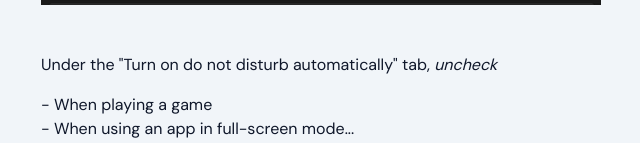
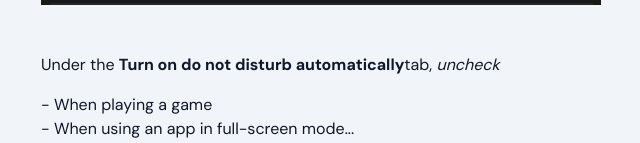
Before and after one commit to AedanG1/Palia-Scheduler, a Next.js app: page /help in a window 1280 px wide. Shown: the part 768-911 px from the top of the page, without its empty margins (319-959 px from the left). Built offline with nearby package versions, Linux system fonts and the light colour scheme.

Commit message:
remove quotes from help page

```diff
--- a/src/app/help/page.tsx
+++ b/src/app/help/page.tsx
@@ -16,7 +16,7 @@ export default function HelpPage() {
         <Image src={"/NotificationSettings1.png"} width={871} height={742} alt="Windows 11 notification settings" />
       </div>
       <div className="flex flex-col gap-4 w-140">
-        <p>Under the "Turn on do not disturb automatically" tab, <em>uncheck</em></p>
+        <p>Under the <b>Turn on do not disturb automatically</b>tab, <em>uncheck</em></p>
         <ul>
           <li>- When playing a game</li>
           <li>- When using an app in full-screen mode...</li>
```
